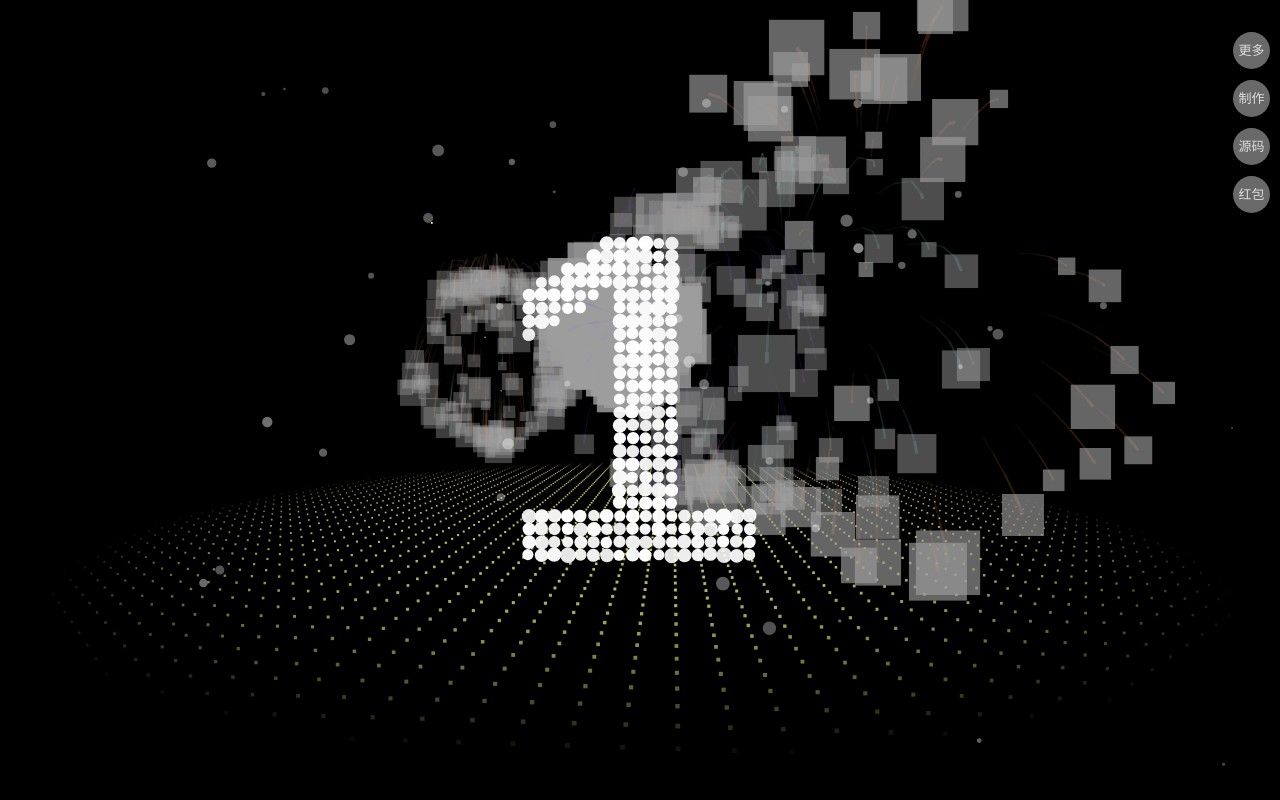
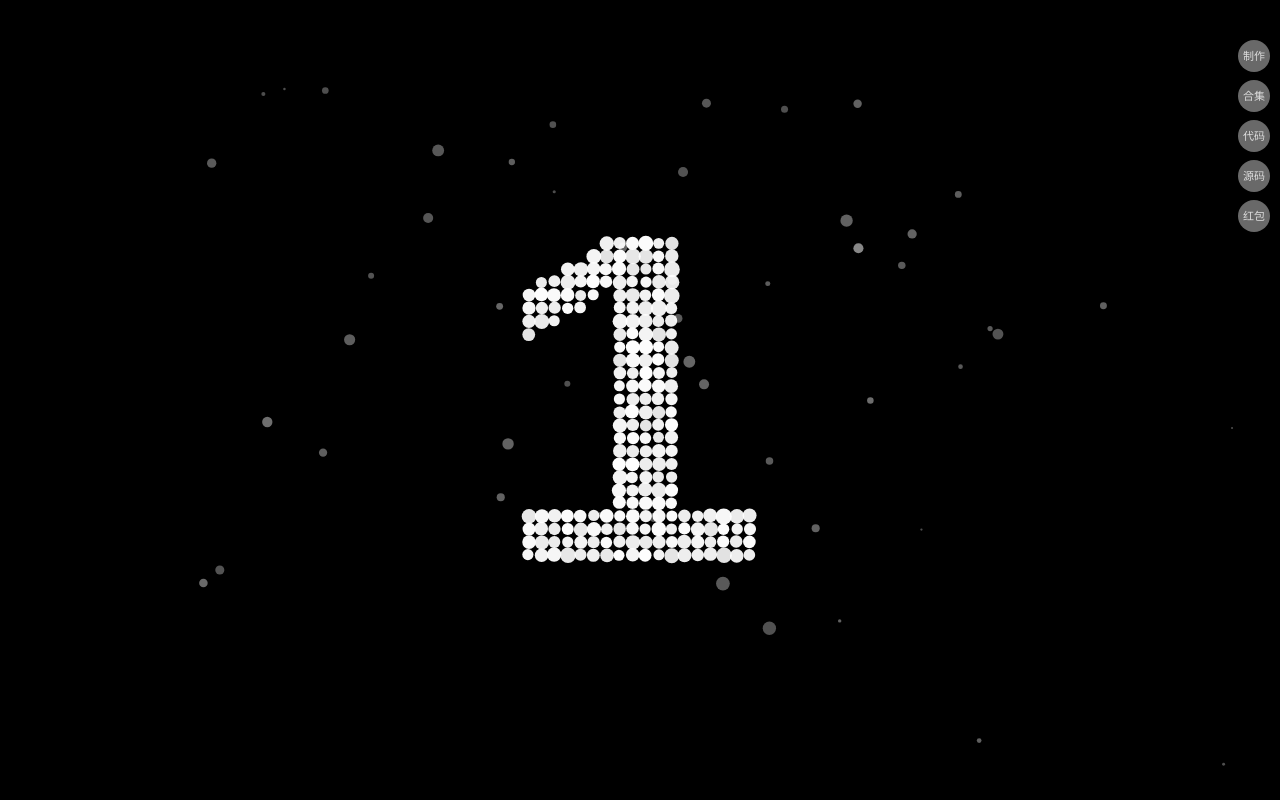
Before and after one commit to love99you/together, a plain HTML site: page index.html in a window 1280 px wide. Drawn offline with Linux system fonts and the light colour scheme.

Commit message:
Update index.html

```diff
--- a/index.html
+++ b/index.html
@@ -20,15 +20,12 @@
 </head>
 
 <body>
-	    <a href="https://mp.weixin.qq.com/s/oxLqXBcLCT8ij67DjkW2kw" class="hide_buttom"
-  style="position: fixed;top: 10%;right: 10px;width: 35px;height: 35px;z-index: 999;background: #696969;border-radius: 50%;padding: 1.0px;text-align: center;color: #ddd;text-decoration: none;   clear: both; line-height: 35px; 	margin:auto;   font-size: 13px;">制作</a>
-  <a href="https://shop1619956412.v.weidian.com/?userid=1619956412&spider_token=2720" class="hide_buttom"
-  style="position: fixed;top: 4%;right: 10px;width: 35px;height: 35px;z-index: 998;background: #696969;border-radius: 50%;padding: 1.0px;text-align: center;color: #ddd;text-decoration: none;   clear: both; line-height: 35px; 	margin:auto;   font-size: 13px;">更多</a>
-          <a href="https://pan.quark.cn/s/3344d23e48a8" class="hide_buttom"
-  style="position: fixed;top: 16%;right: 10px;width: 35px;height: 35px;z-index: 997;background: #696969;border-radius: 50%;padding: 1.0px;text-align: center;color: #ddd;text-decoration: none;   clear: both; line-height: 35px; 	margin:auto;   font-size: 13px;">源码</a>
-  <a href="https://shop1619956412.v.weidian.com/?userid=1619956412&spider_token=2720" class="hide_buttom"
-  style="position: fixed;top: 22%;right: 10px;width: 35px;height: 35px;z-index: 996;background: #696969;border-radius: 50%;padding: 1.0px;text-align: center;color: #ddd;text-decoration: none;   clear: both; line-height: 35px; 	margin:auto;   font-size: 13px;">红包</a>
-	<canvas id="canvas" style="position:absolute;width:100%;height:100%;z-index:8888"></canvas>
+	   <a href="https://mp.weixin.qq.com/s/oxLqXBcLCT8ij67DjkW2kw" style="position: fixed; top: 5%; right: 10px; width: 30px; height: 30px; z-index: 1000; background: #696969; border-radius: 50%; padding: 1.0px; text-align: center; color: #ddd; text-decoration: none; line-height: 30px; font-size: 11px;">制作</a>
+<a href="https://pan.quark.cn/s/3344d23e48a8" style="position: fixed; top: 20%; right: 10px; width: 30px; height: 30px; z-index: 997; background: #696969; border-radius: 50%; padding: 1.0px; text-align: center; color: #ddd; text-decoration: none; line-height: 30px; font-size: 11px;">源码</a>
+ <a href="https://drive.uc.cn/s/4819fdecb8a24" style="position: fixed; top: 15%; right: 10px; width: 30px; height: 30px; z-index: 998; background: #696969; border-radius: 50%; padding: 1.0px; text-align: center; color: #ddd; text-decoration: none; line-height: 30px; font-size: 11px;">代码</a>
+ <a href="https://pan.xunlei.com/s/VNlDcB3ABz0oNSOEv5mpSE_tA1?pwd=97rw#" style="position: fixed; top: 10%; right: 10px; width: 30px; height: 30px; z-index: 999; background: #696969; border-radius: 50%; padding: 1.0px; text-align: center; color: #ddd; text-decoration: none; line-height: 30px; font-size: 11px;">合集</a>
+<a href="https://shop1619956412.v.weidian.com/?userid=1619956412&spider_token=2720" style="position: fixed; top: 25%; right: 10px; width: 30px; height: 30px; z-index: 996; background: #696969; border-radius: 50%; padding: 1.0px; text-align: center; color: #ddd; text-decoration: none; line-height: 30px; font-size: 11px;">红包</a>
+
 	<canvas style="position:absolute;width:100%;height:100%;z-index:9999" class="canvas"></canvas>
 	<div class="overlay">
 		<div class="tabs">
```
